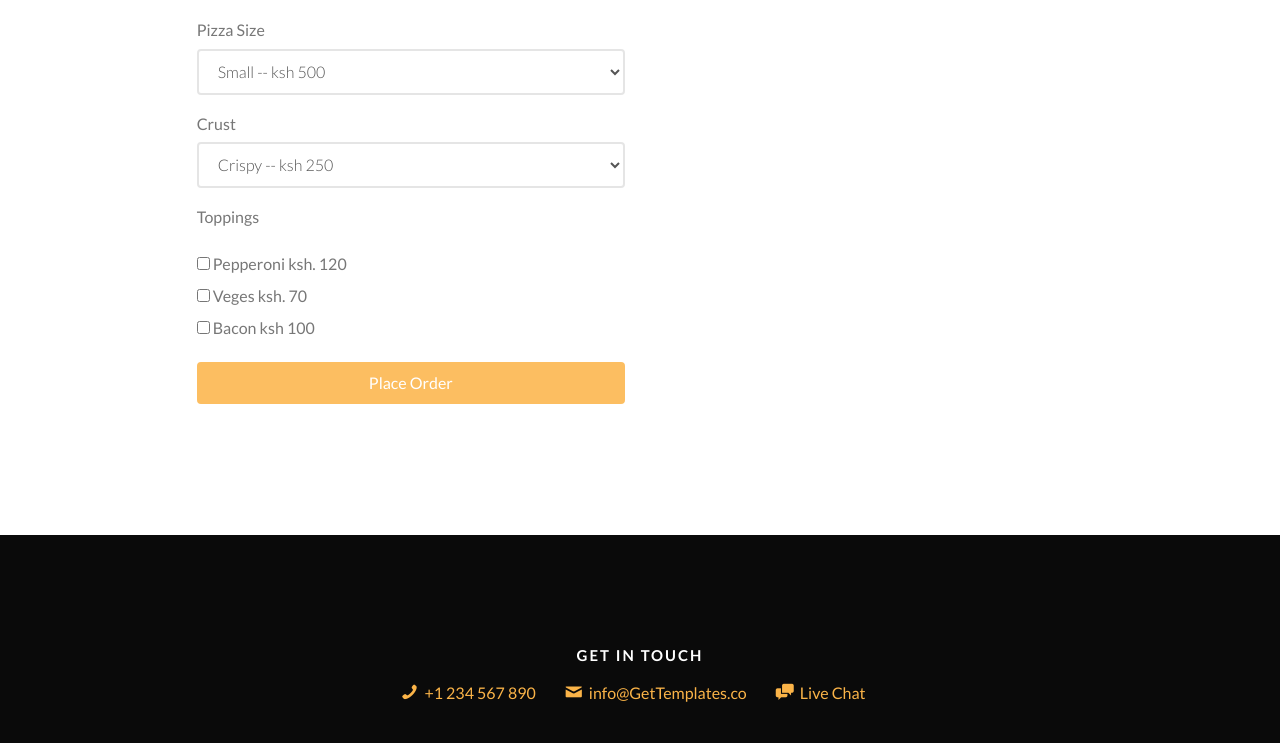
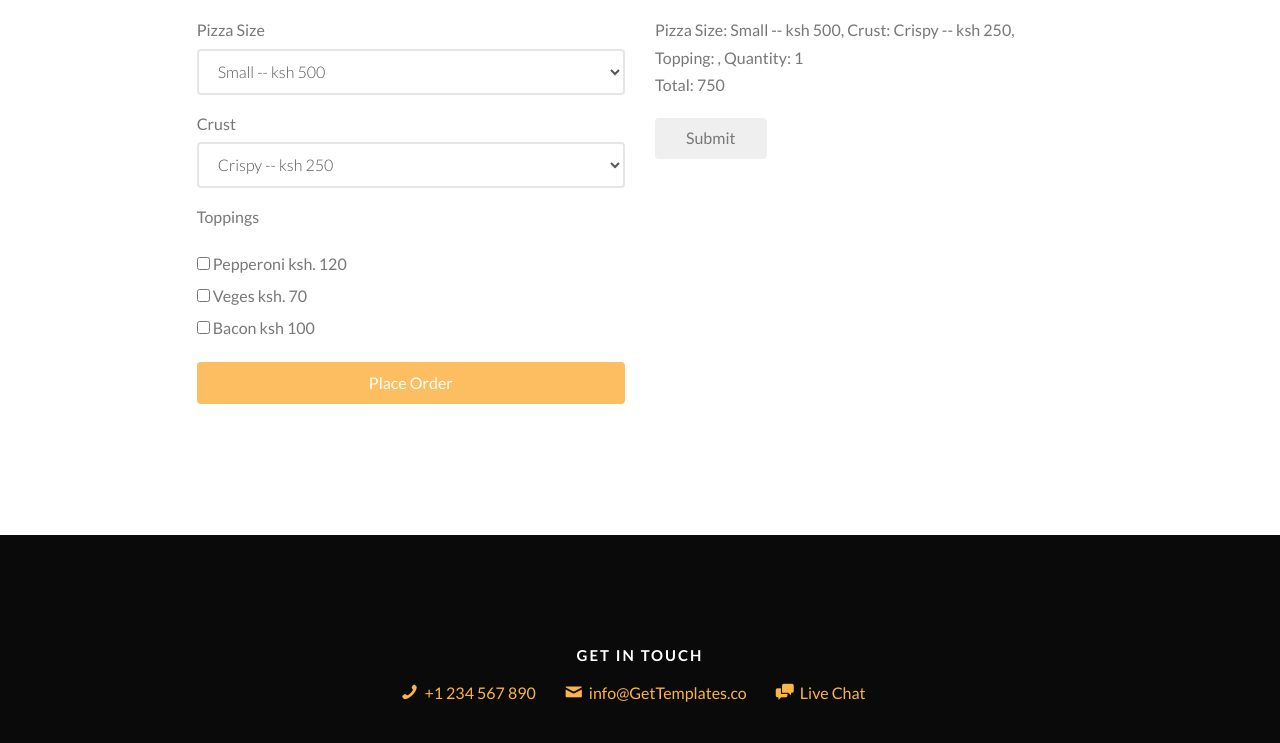
Before and after one commit to VelmaAkoch/pizza-caffe, a plain HTML site: page index.html in a window 1280 px wide. Both pictures are taken after a click on the input "Place Order". Shown: the part 1207-1950 px from the top of the page. Drawn offline with nearby package versions, Linux system fonts and the light colour scheme; files that its build step writes are made by us from their sources; files whose address does not match are found by name.

Commit message:
cart total

```diff
--- a/index.html
+++ b/index.html
@@ -4,7 +4,7 @@
 	<head>
 	<meta charset="utf-8">
 	<meta http-equiv="X-UA-Compatible" content="IE=edge">
-	<title>Savory &mdash; Free Website Template, Free HTML5 Template by GetTemplates.co</title>
+	<title>Pizza Caffe</title>
 	<meta name="viewport" content="width=device-width, initial-scale=1">
 	<meta name="description" content="Free HTML5 Website Template by GetTemplates.co" />
 	<meta name="keywords" content="free website templates, free html5, free template, free bootstrap, free website template, html5, css3, mobile first, responsive" />
@@ -194,8 +194,13 @@
 					<div class="gtco-total">
 						<h3>Order Details</h3>
 						<p id="zed">Your cart is empty!</p>
-						<div id="details">
+						<div>
+							<div id="details">
 
+							</div>
+							<button class="btn" id="l-sub">
+								Submit
+							</button>
 						</div>
 					</div>
 
--- a/js/app.js
+++ b/js/app.js
@@ -22,30 +22,21 @@ var crust = {
 }
 
 //cart object
-var cart = []
+class Cart{
+    constructor(pizza, total) {
+        this.pizza = pizza
+        this.total = total
+    }
+}
 
+//global cart array
 
-
-//handle form submission
-
-// $("document").ready(function() {
-
-//     // alert("Hey Velma")
-
-//     s = $('#pizza-size').find(":selected").text();
-//     c = $('#pizza-crust').find(":selected").text();
-//     t = []
-
-//     $("bt-sub").click(submitPizza());
-
-//     function submitPizza(){
-//         alert(s,c)
-//     }
-// });
+var cart_bag = []
 
 $(document).ready(function(){
 
     $("#details").hide()
+    $("#l-sub").hide()
     $("#bt-sub").click(function(e) {
         e.preventDefault();
         $("#zed").hide()
@@ -66,7 +57,7 @@ $(document).ready(function(){
         // prompt("Enter delivery Address")
         // alert(s1 + c1 +top)
 
-        console.log(topping)
+        // console.log(topping)
 
 
 
@@ -74,22 +65,42 @@ $(document).ready(function(){
 
         //piz size price
         var t1 = getSizePrice(pizza.size)
-        console.log(t1)
+        // console.log(t1)
         //piz crust price
         var t2 = getCrustPrice(pizza.crust)
-        console.log(t2)
+        // console.log(t2)
         //piz topping price
         var t3 = getToppingPrice(pizza.topping)
         //pizza price
         var ptt = t1 + t2 + t3
-        console.log("Pizza price: KSH", ptt)
+        // console.log("Pizza price: KSH", ptt)
 
         var data = `<div><p>Pizza Size: ${s}, Crust: ${c},<br>Topping: ${topping.join()}, Quantity: 1<br>Total: ${ptt}</p> </div>`
 
         $("#details").show()
         $("#details").append(data)
+
+        //new cart items
+        var crt = new Cart(pizza, ptt)
+
+        //obj cart
+        cart_bag.push(crt)
+        console.log(cart_bag)
+        $("#l-sub").show()
+        var myTotal = cart_bag.map(total).reduce(sum);
+        console.log(myTotal)
     });
 });
+
+//extract total and sum
+
+function total(item){
+    return item.total;
+  }
+
+  function sum(prev, next){
+    return prev + next;
+  }
 
 
 function getSizePrice(size){
@@ -108,13 +119,13 @@ function getCrustPrice(size){
     } else if (size == "stuffed"){
         return 150
     } else{
-        return 0
+        return 100
     }
 }
 
 function getToppingPrice(t){
     var total = 0
-    t.array.forEach(element => {
+    t.forEach(element => {
         if(element == "pepperoni"){
             total += 120
         }
```
